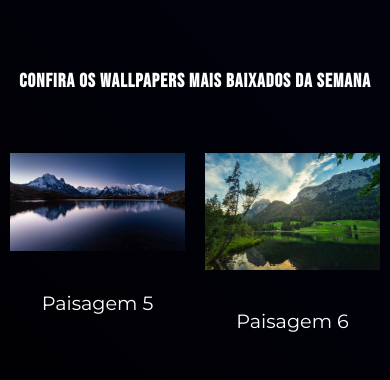
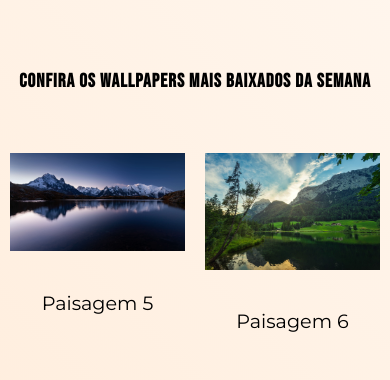
Before and after one commit to wellmendes01/Wallpapers-King, a plain HTML site: page index.html in a window 390 px wide. Shown: the part 1023-1403 px from the top of the page. Drawn offline with Linux system fonts and the light colour scheme.

Commit message:
Update new.css

```diff
--- a/new.css
+++ b/new.css
@@ -4,7 +4,7 @@ body {
     list-style: none;
     font-size: 1.2rem;
     font-family: 'Libre Baskerville', sans-serif;
-    background-image: linear-gradient(45deg, #000000 0%, #03041b 100%);
+    background-image: linear-gradient(45deg, #ffecda 0%,rgb(255, 255, 255) 100%);
 }
 
 
@@ -52,7 +52,7 @@ img {
 }
 
 h1 {
-    color: rgb(255, 255, 255);
+    color: rgb(0, 0, 0);
     font-size: 40px;
     text-align: center;
     margin-top: 80px;
@@ -62,7 +62,7 @@ h1 {
 }
 
 p {
-    color: rgb(241, 241, 241);
+    color: rgb(0, 0, 0);
     font-size: 1em;
     text-align: center;
     margin-bottom: 10px;
@@ -126,7 +126,7 @@ p {
 
     h1 {
         font-size: 1em;
-        color: rgb(255, 255, 255);
+        color: rgb(0, 0, 0);
     }
     .footer {
         font-size: 14px;
@@ -141,7 +141,7 @@ p {
     }
     p {
         font-size: 13px;
-        color: rgb(255, 255, 255);
+        color: rgb(0, 0, 0);
         padding: 5px;
     }
     body {
@@ -150,7 +150,7 @@ p {
         list-style: none;
         font-size: 1.2rem;
         font-family: 'Libre Baskerville', sans-serif;
-        background-image: linear-gradient(45deg, #000000 0%, #03041b 100%);
+        background-image: linear-gradient(45deg, #ffecda 0%,rgb(255, 255, 255) 100%);
     }
     }
 
```
